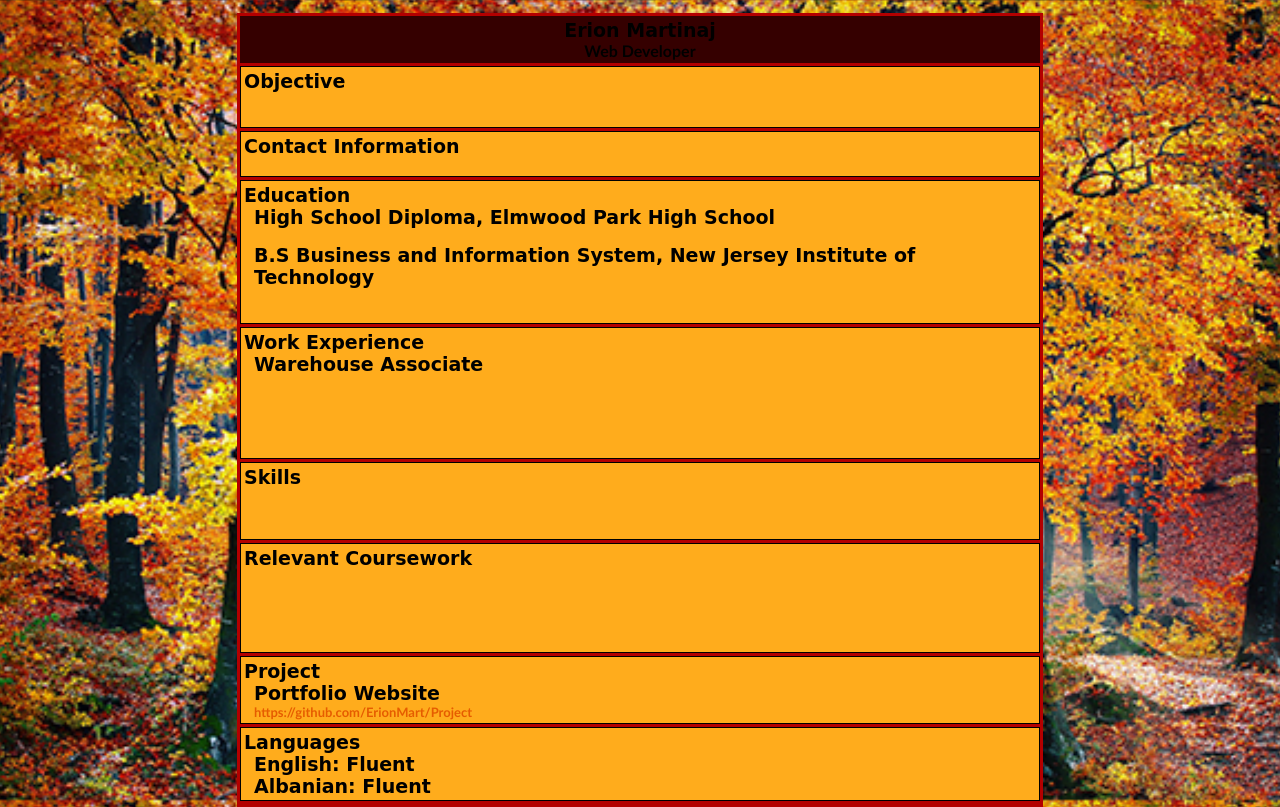
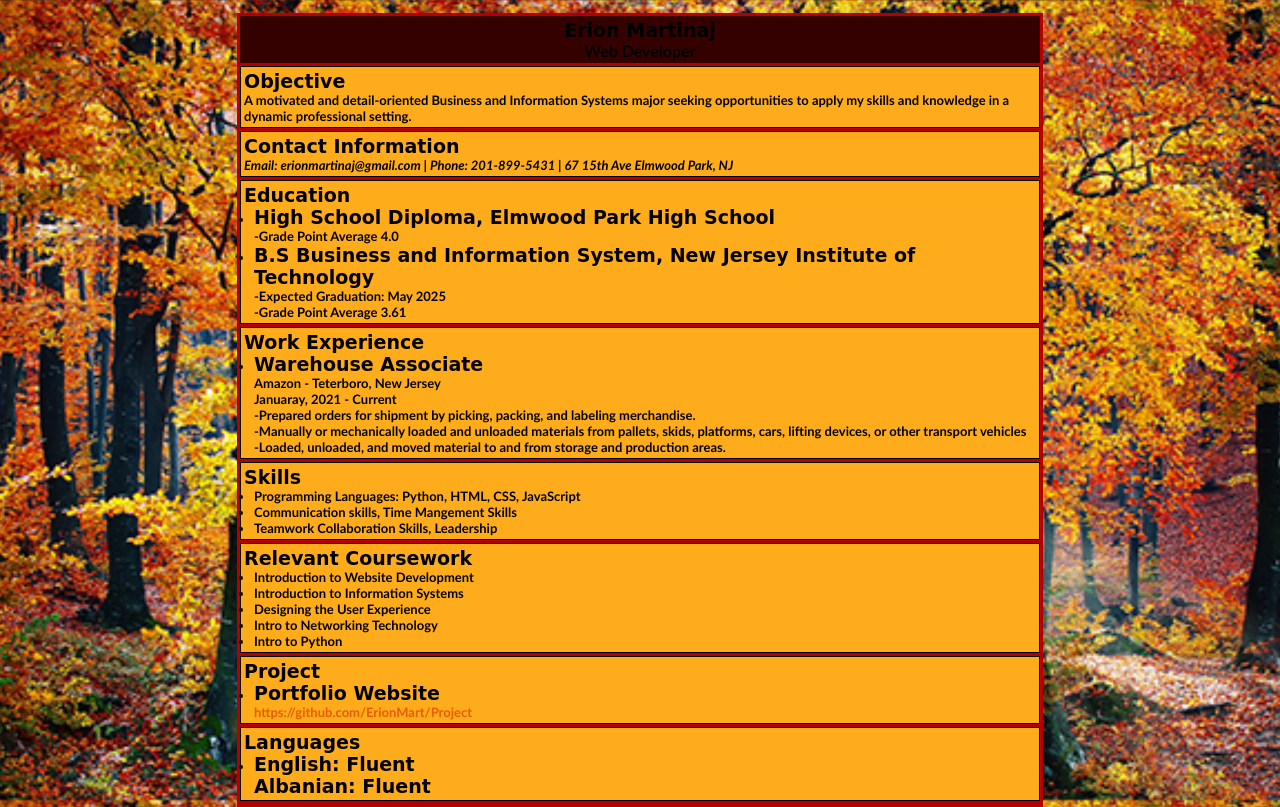
Before and after one commit to ErionMart/IS-218-Module-2, a plain HTML site: page index.html in a window 1280 px wide. Drawn offline with Linux system fonts and the light colour scheme; files whose address does not match are found by name.

Commit message:
Update styles.css

```diff
--- a/styles.css
+++ b/styles.css
@@ -12,7 +12,7 @@ body {
     font-family: 'Calibri', sans-serif;
     margin: 0; /* Remove default margin to fill the entire viewport */
     padding: 0;
-    color: #0000; /* Set text color for the entire resume */
+    color: #000; /* Set text color for the entire resume */
     position: relative; /* Position the content relative to the body */
     overflow: hidden;
     display: flex;
```
